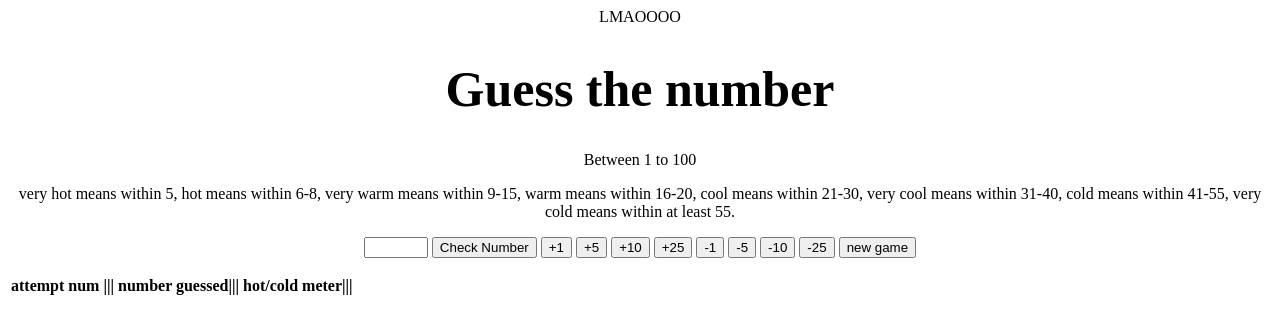
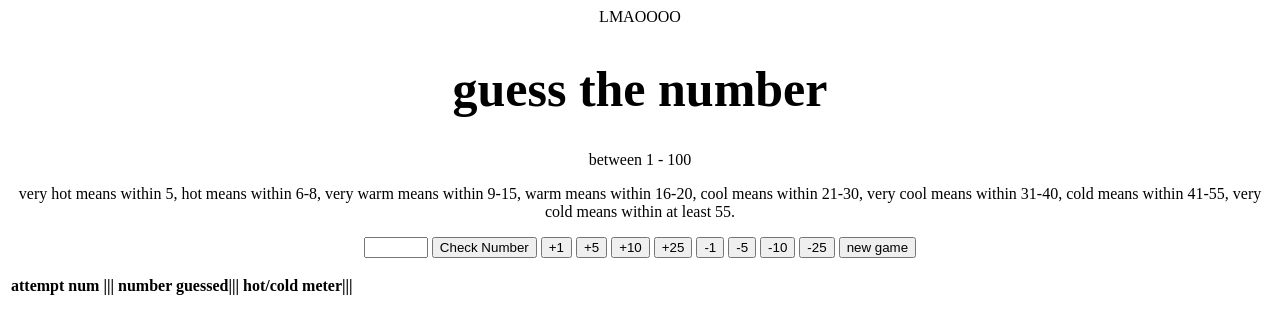
Before and after one commit to andyl6/fraudlent, a plain HTML site: page index.html in a window 1280 px wide. Drawn offline with Linux system fonts and the light colour scheme.

Commit message:
HEH AHHA!!!!!!

```diff
--- a/index.html
+++ b/index.html
@@ -8,8 +8,8 @@
     <title>miserable</title>
 </head>
 <body>
-    <h1>Guess the number</h1>
-    <p>Between 1 to 100</p>
+    <h1>guess the number</h1>
+    <p>between 1 - 100</p>
     <p>very hot means within 5, hot means within 6-8, very warm means within 9-15, warm means within 16-20, cool means within 21-30, very cool means within 31-40, cold means within 41-55, very cold means within at least 55. </p>
     <input type="number" id="guess" min="1" max="100">
     <button id="check">Check Number</button>
```
